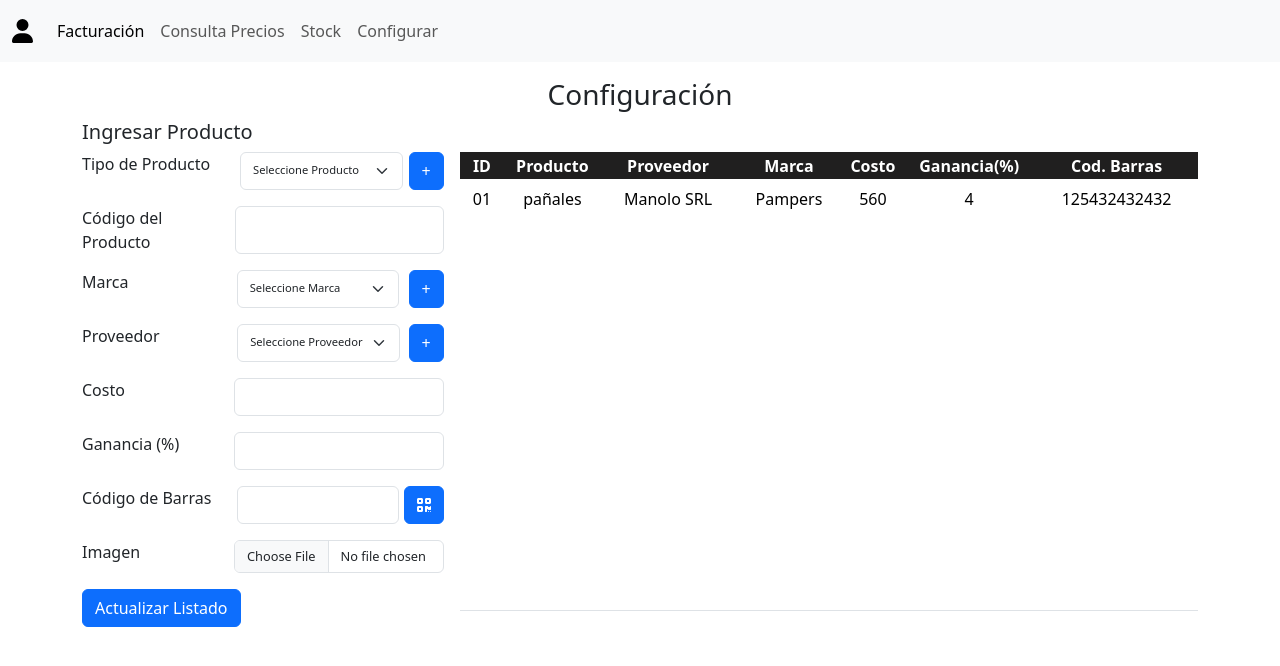
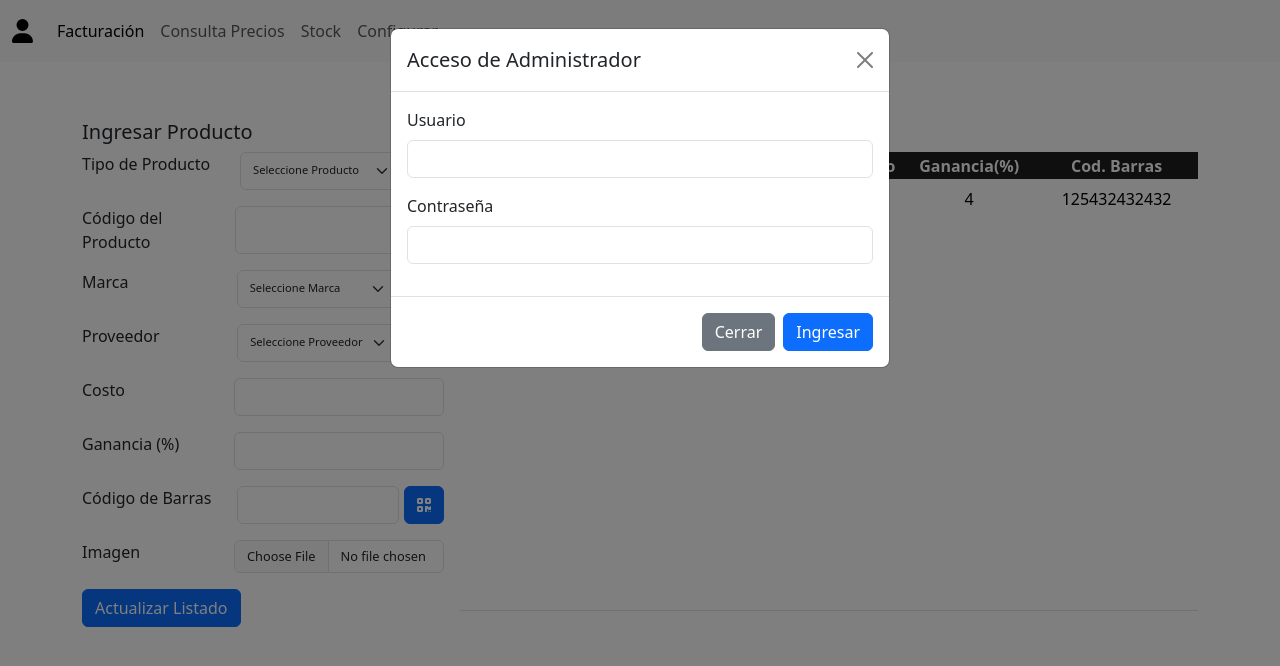
Before and after one commit to Miches620/Comercio, an Angular app in the folder comercio/: page / in a window 1280 px wide. Both pictures are taken after a click on the link 22 px from the left and 31 px from the top of the page. Shown: the top 666 px of the page. Built offline with nearby package versions, Linux system fonts and the light colour scheme.

Commit message:
creacion de Login. Pruebas en server json

```diff
--- a/comercio/src/app/app.module.ts
+++ b/comercio/src/app/app.module.ts
@@ -6,6 +6,7 @@ import { AppComponent } from './app.component';
 import { ConfiguracionComponent } from './componentes/configuracion/configuracion.component';
 import { HeaderComponent } from './componentes/header/header.component';
 import {HttpClientModule} from '@angular/common/http';
+import { ReactiveFormsModule } from '@angular/forms';
 
 @NgModule({
   declarations: [
@@ -16,7 +17,8 @@ import {HttpClientModule} from '@angular/common/http';
   imports: [
     BrowserModule,
     AppRoutingModule,
-    HttpClientModule
+    HttpClientModule,
+    ReactiveFormsModule
   ],
   providers: [],
   bootstrap: [AppComponent]
--- a/comercio/src/app/componentes/configuracion/configuracion.component.html
+++ b/comercio/src/app/componentes/configuracion/configuracion.component.html
@@ -5,22 +5,27 @@
               <h5 class="config-title">Ingresar Producto</h5>
             </div>
             <div class="config-body">
-            <form>
+            <form [formGroup]="formulario">
               <div class="mb-3">
                 <label for="tipoDeProducto" class="form-label">Tipo de Producto</label>
-                <select class="form-select" id="tipoDeProducto">
+                <select class="form-select" id="tipoDeProducto" formControlName="formProducto">
                   <option selected disabled value="">Seleccione Producto</option>
                   <option *ngFor="let item of producto">{{item.nombre}}</option>
                 </select>
                 <button type="button" class="btn btn-primary" data-bs-toggle="modal" data-bs-target="#productoModal">+</button>
               </div>
+              <!-- <div *ngIf="formProducto?.invalid && formProducto?.touched">
+                <div *ngIf="formProducto?.errors?.['required']">
+                  Campo Vacio. Por favor Completar.
+                </div>
+              </div>-->
               <div class="mb-3">
                 <label for="codigoProducto" class="form-label">Código del Producto</label>
-                <input type="text" class="form-control" id="codigoProducto">
+                <input type="text" class="form-control" id="codigoProducto" formControlName="formCodProd">
               </div>
               <div class="mb-3">
                 <label for="marcaProducto" class="form-label">Marca</label>
-                <select class="form-select" id="marcaProducto">
+                <select class="form-select" id="marcaProducto" formControlName="formMarca">
                   <option selected disabled value="">Seleccione Marca</option>
                   <option *ngFor="let item of marca">{{item.nombre}}</option>
                 </select>
@@ -28,7 +33,7 @@
               </div>
               <div class="mb-3">
                 <label for="proveedorProducto" class="form-label">Proveedor</label>
-                <select class="form-select" id="proveedorProducto">
+                <select class="form-select" id="proveedorProducto" formControlName="formProveedor">
                   <option selected disabled value="">Seleccione Proveedor</option>
                   <option *ngFor="let item of proveedor">{{item.nombre}}</option>
                 </select>
@@ -36,20 +41,20 @@
               </div>
               <div class="mb-3">
                 <label for="costoProducto" class="form-label">Costo</label>
-                <input type="number" class="form-control" id="costoProducto">
+                <input type="number" class="form-control" id="costoProducto" formControlName="formCosto">
               </div>
               <div class="mb-3">
                 <label for="margenProducto" class="form-label">Ganancia (%)</label>
-                <input type="number" class="form-control" id="margenProducto">
+                <input type="number" class="form-control" id="margenProducto" formControlName="formGanancia">
               </div>
               <div class="mb-3">
                 <label for="codigoDeBarrasProducto" class="form-label">Código de Barras</label>
-                <input type="number"  class="form-control" id="codigoDeBarrasProducto">
+                <input type="number"  class="form-control" id="codigoDeBarrasProducto" formControlName="formCodBarras">
                 <button type="button" class="btn btn-primary"><i class="fa-solid fa-qrcode"></i></button>
               </div>
               <div class="mb-3">
                 <label for="imagenProducto" class="form-label">Imagen</label>
-                <input type="file" class="form-control" id="imagenProducto" style="font-size: .8rem;">
+                <input type="file" class="form-control" id="imagenProducto" style="font-size: .8rem;" formControlName="formImagen">
               </div>
               <button type="submit" class="btn btn-primary">Actualizar Listado</button>
             </form>
--- a/comercio/src/app/componentes/configuracion/configuracion.component.ts
+++ b/comercio/src/app/componentes/configuracion/configuracion.component.ts
@@ -1,17 +1,33 @@
 import { Component, OnInit } from '@angular/core';
 import { AdminService } from 'src/app/servicios/admin.service';
+import {FormBuilder, FormGroup, Validators} from '@angular/forms'
 
 @Component({
   selector: 'app-configuracion',
   templateUrl: './configuracion.component.html',
   styleUrls: ['./configuracion.component.css']
 })
-export class ConfiguracionComponent {
+export class ConfiguracionComponent implements OnInit {
   marca:any;
   producto:any;
   proveedor:any;
-  constructor(private configurar:AdminService){}
+  formulario:FormGroup;
+  constructor(private configurar:AdminService, private servicioFormulario:FormBuilder){
+    this.formulario=this.servicioFormulario.group({
+      formProducto:['',Validators.required],
+      formCodProd:['',Validators.required],
+      formMarca:[''],
+      formProveedor:[''],
+      formCosto:['',Validators.required],
+      formGanancia:['',Validators.required],
+      formCodBarras:[''],
+      formImagen:['']
+    })
+  }
 
+get formProducto(){
+  return this.formulario.get('formProducto');
+}
   ngOnInit():void{
     this.configurar.obtenerDatosMarcas().subscribe(data =>{
       this.marca=data["marca"];
@@ -23,4 +39,13 @@ export class ConfiguracionComponent {
       this.proveedor=data["proveedor"];
     })
   }
+
+  actualizarListado(){
+    if (this.formulario.valid){
+      this.formulario.reset();
+    }else{
+      this.formulario.markAllAsTouched();
+    }
+  }
+
 }
--- a/comercio/src/app/componentes/header/header.component.html
+++ b/comercio/src/app/componentes/header/header.component.html
@@ -1,6 +1,7 @@
 <nav class="navbar navbar-expand-lg bg-body-tertiary">
     <div class="container-fluid">
-      <a class="navbar-brand" href="#" style="font-size: 1.5rem;"><i class="fas fa-user"></i></a>
+      <a class="navbar-brand" href="#" style="font-size: 1.5rem;" *ngIf="this.logout" id="login" href="#" data-bs-toggle="modal" data-bs-target="#loginModal"><i class="fas fa-user"></i></a>
+      <a class="navbar-brand" href="#" style="font-size: 1.5rem;" *ngIf="this.login"  id="logout" href="#" data-bs-toggle="modal" data-bs-target="#logoutModal"><i class="fa-solid fa-user-slash"></i></a>
       <button class="navbar-toggler" type="button" data-bs-toggle="collapse" data-bs-target="#navbarNav" aria-controls="navbarNav" aria-expanded="false" aria-label="Toggle navigation">
         <span class="navbar-toggler-icon"></span>
       </button>
@@ -22,3 +23,55 @@
       </div>
     </div>
   </nav>
+
+
+    <!-- Modal Login-->
+    <div class="modal fade" id="loginModal" tabindex="-1" aria-labelledby="loginModalLabel" aria-hidden="true">
+      <div class="modal-dialog">
+        <div class="modal-content">
+          <div class="modal-header">
+            <h5 class="modal-title" id="loginModalLabel">Acceso de Administrador</h5>
+            <button type="button" class="btn-close" data-bs-dismiss="modal" aria-label="Close" (click)="limpiarFormulario()"></button>
+          </div>
+          <div class="modal-body">
+              <form [formGroup]="formulario">
+                  <div class="mb-3">
+                    <label for="loginUsuario" class="form-label">Usuario</label>
+                    <input type="text" class="form-control" id="loginUsuario" formControlName="ingresoUsuario">
+                  </div>
+                  <div class="mb-3">
+                    <label for="loginContraseña" class="form-label">Contraseña</label>
+                    <input type="password" class="form-control" id="loginContraseña" formControlName="ingresoContraseña">
+                  </div>
+                </form>
+          </div>
+          <div class="modal-footer">
+            <button type="button" id="cerrarLogin" class="btn btn-secondary" data-bs-dismiss="modal" (click)="limpiarFormulario()">Cerrar</button>
+            <button type="button" class="btn btn-primary" (click)="iniciarSesion()">Ingresar</button>
+          </div>
+        </div>
+      </div>
+    </div>
+
+     <!-- Modal Logout-->
+   <div class="modal fade" id="logoutModal" tabindex="-1" aria-labelledby="logoutModalLabel" aria-hidden="true">
+    <div class="modal-dialog">
+      <div class="modal-content">
+        <div class="modal-header">
+          <h5 class="modal-title" id="logoutModalLabel">Acceso de Administrador</h5>
+          <button type="button" class="btn-close" data-bs-dismiss="modal" aria-label="Close"></button>
+        </div>
+        <div class="modal-body">
+            <form [formGroup]="formulario">
+                <div class="modal-body">
+                  <p>Esta seguro de que desea cerrar session?</p>
+                </div>
+                </form>
+        </div>
+        <div class="modal-footer">
+          <button type="button" id="cerrarLogout" class="btn btn-secondary" data-bs-dismiss="modal">Cancelar</button>
+          <button type="button" class="btn btn-primary" (click)="cerrarSesion()">Cerrar Sesion</button>
+        </div>
+      </div>
+    </div>
+  </div>
--- a/comercio/src/app/componentes/header/header.component.ts
+++ b/comercio/src/app/componentes/header/header.component.ts
@@ -1,10 +1,75 @@
-import { Component } from '@angular/core';
+import { Component, Input, OnInit } from '@angular/core';
+import { FormBuilder, FormGroup, Validators } from '@angular/forms';
+import { Login } from 'src/app/entidades/login';
+import { loginAdmin } from 'src/app/servicios/login.service';
 
 @Component({
   selector: 'app-header',
   templateUrl: './header.component.html',
-  styleUrls: ['./header.component.css']
+  styleUrls: ['./header.component.css'],
 })
-export class HeaderComponent {
+export class HeaderComponent implements OnInit {
+  @Input() dataEntrante:any
+  contraseña: any;
+  datosLogin: any;
+  formulario: FormGroup;
+  login:boolean=false;
+  logout:boolean=true;
+    constructor(
+    private loginFormBuilder: FormBuilder, private servicio: loginAdmin
+  ) {
+    this.formulario = this.loginFormBuilder.group({
+      ingresoUsuario: ['', [Validators.required]],
+      ingresoContraseña: ['', [Validators.required, Validators.minLength(4)]],
+    });
+  }
+
+  ngOnInit(): void {
 
 }
+
+limpiarFormulario() {
+  this.formulario.reset();
+}
+
+iniciarSesion(){
+if(this.formulario.valid){
+  let user=this.formulario.get('ingresoUsuario')?.value;
+  let pwd=this.formulario.get('ingresoContraseña')?.value
+  let login = new Login(1,user,pwd);
+  this.servicio.obtenerAccesoAdmin(login).subscribe({
+    next:(data) =>{
+      console.log(data);
+     if(data==true){
+       this.dataEntrante=data;
+       this.login=true;
+       this.logout=false;
+       this.servicio.iniciarSesion.emit({data:this.dataEntrante})
+      document.getElementById('cerrarLogin')?.click();
+      this.limpiarFormulario();
+
+      }else{
+
+        alert("Los datos ingresados son incorrectos. Por favor intente nuevamente.")
+      }
+    },
+    error:(error) =>{
+      alert("Error al intentar ingresar los datos. Por favor intente nuevamente");
+    }
+  })
+}else{
+  alert(
+    'Error al actualizar los datos. Verifique que los datos ingresados cumplan con las condiciones de ingreso'
+  );
+  this.formulario.markAllAsTouched();
+}
+}
+
+cerrarSesion(){
+  this.dataEntrante=false;
+       this.login=false;
+       this.logout=true;
+       this.servicio.cerrarSesion.emit({data:this.dataEntrante})
+      document.getElementById('cerrarLogout')?.click();
+}
+}
--- /dev/null
+++ b/comercio/src/app/entidades/login.ts
@@ -0,0 +1,12 @@
+export class Login {
+    private id:number;
+    private user:String;
+    private pwd:String;
+
+
+    constructor(id:number, user:String, pwd:String) {
+        this.id = id;
+        this.user = user;
+        this.pwd = pwd;
+    }
+}
--- /dev/null
+++ b/comercio/src/app/servicios/login.service.ts
@@ -0,0 +1,19 @@
+import { EventEmitter, Injectable, Output } from '@angular/core';
+import { HttpClient, HttpClientModule } from '@angular/common/http';
+import { Observable } from 'rxjs';
+import { Login } from '../entidades/login';
+
+@Injectable({
+  providedIn: 'root',
+})
+export class loginAdmin {
+  @Output() iniciarSesion: EventEmitter<any> = new EventEmitter()
+  @Output() cerrarSesion: EventEmitter<any> = new EventEmitter()
+  url:string="http://localhost:3000/login"
+  constructor(private http: HttpClient) {
+  }
+
+  obtenerAccesoAdmin(login:Login):Observable<any>{
+    return this.http.post(this.url,login);
+  }
+}
--- /dev/null
+++ b/comercio/src/assets/data/login.json
@@ -0,0 +1,6 @@
+{
+"login":{
+    "user":"Pablo",
+    "pwd":"Ponton"
+}
+}
--- a/comercio/src/styles.css
+++ b/comercio/src/styles.css
@@ -1 +1,5 @@
-/* You can add global styles to this file, and also import other style files */
+.ng-valid:not(form).ng-touched {
+	border-left: 5px solid #42A948;}
+
+	.ng-invalid:not(form).ng-touched {
+	border-left: 5px solid #a94442;}
```
Also changed, not shown: 2 other files (tests, documents, lock files or other folders).
